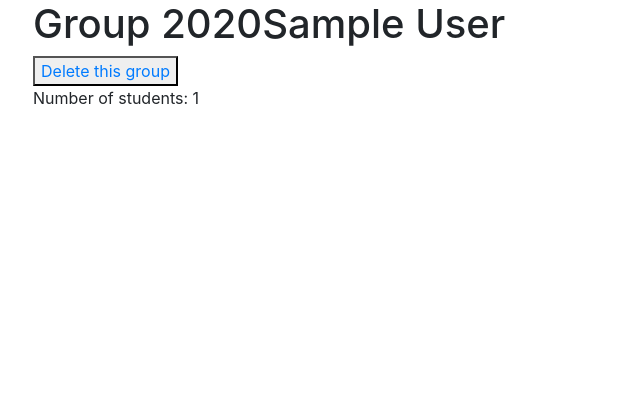
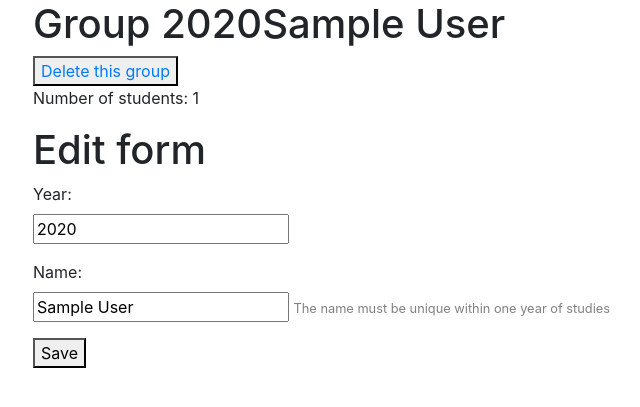
Before and after one commit to irinakulinich3712/english_for_kids, a Django app: page /groups/1/ in a window 1280 px wide. Shown: the top 407 px of the page, without its empty margins (52-692 px from the left). Run offline with Django 3.2, Linux system fonts and the light colour scheme; tables that the repository leaves empty hold one stand-in row (values such as "Sample post"); some libraries are stand-ins or nearby versions.

Commit message:
Render group editing form in template

```diff
--- a/english_courses/main/templates/main/group.html
+++ b/english_courses/main/templates/main/group.html
@@ -6,4 +6,22 @@
 <button> <a href="{% url 'delete_group' group.id %}">Delete this group</a> </button>
 <p> Number of students: {{ student_count }} </p>
 
+<h1>Edit form</h1>
+<form method="post" >
+    {% csrf_token %}
+    {% for field in edit_form %}
+    <p>
+      {{ field.label_tag }}<br>
+      {{ field }}
+      {% if field.help_text %}
+        <small style="color: grey">{{ field.help_text }}</small>
+      {% endif %}
+      {% for error in field.errors %}
+        <p style="color: red">{{ error }}</p>
+      {% endfor %}
+    </p>
+  {% endfor %}
+    <button type="submit">Save</button>
+</form>
+
 {% endblock %}
```
